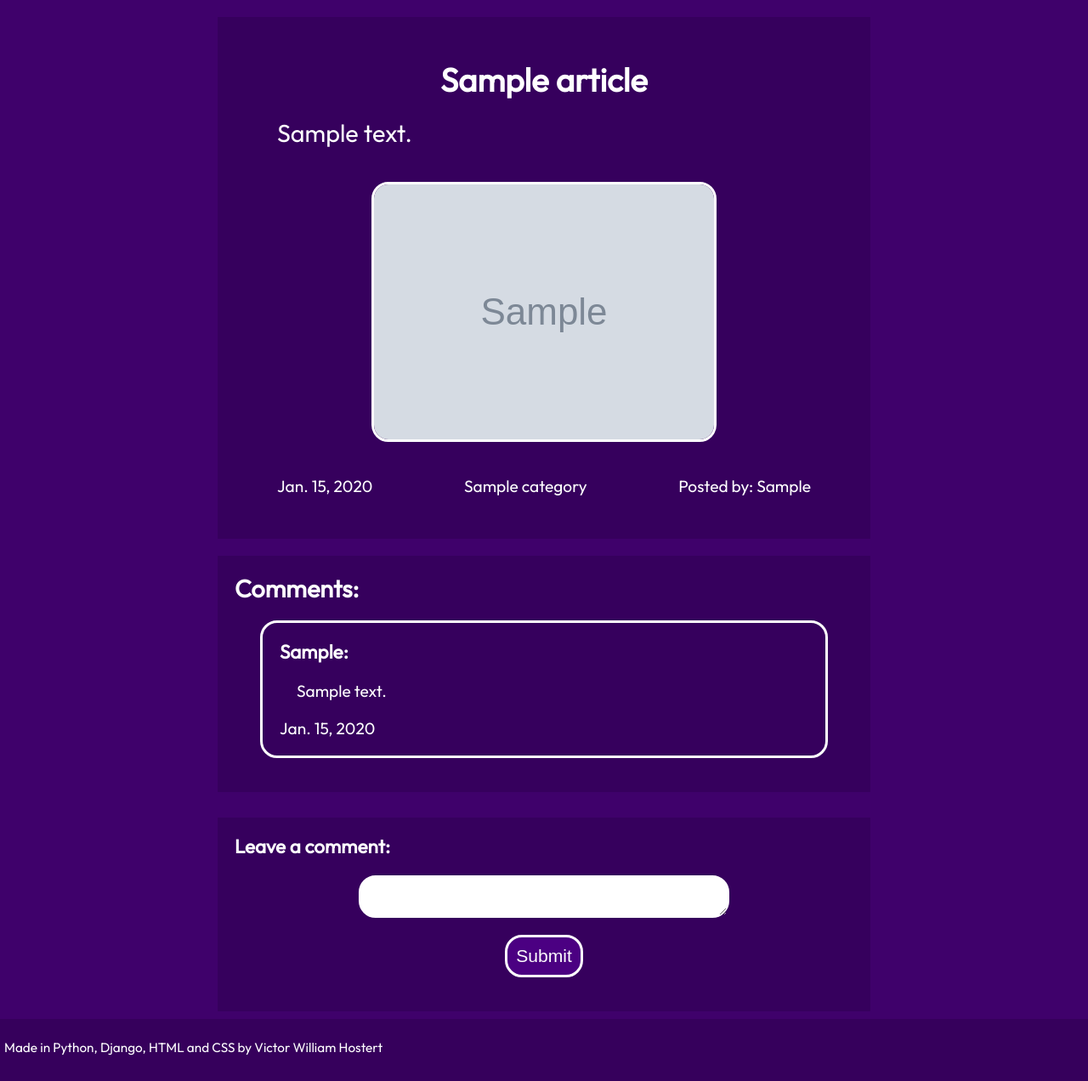
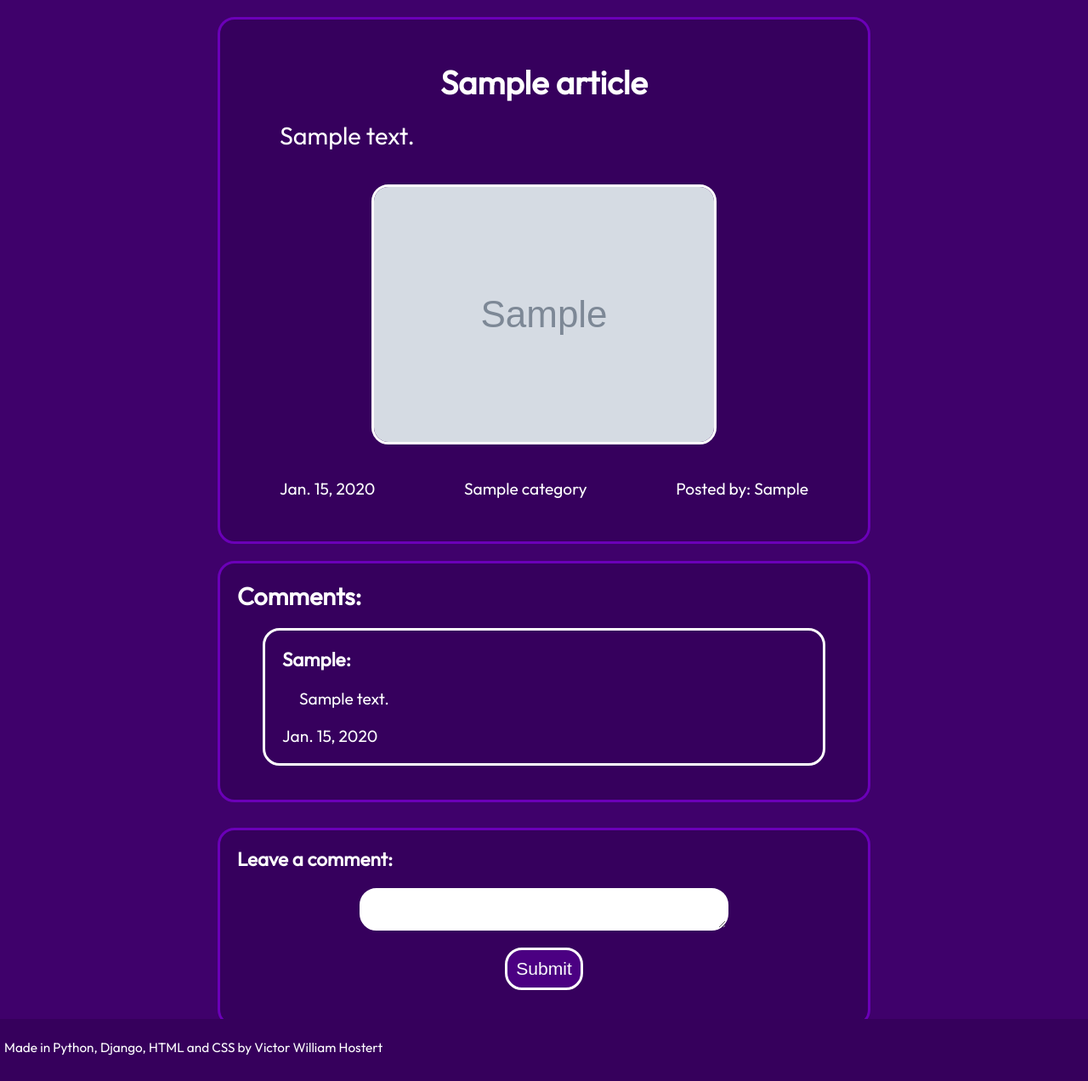
Before and after one commit to victorhostert/Django-Blog-Project, a Django app: a page that uses assets/templates/base.html in a window 1280 px wide. Shown: the part 190-1462 px from the top of the page at 85% size. Run offline with Django 3.2, Linux system fonts and the light colour scheme; a user stored in the database is signed in; tables that the repository leaves empty hold one stand-in row (values such as "Sample post"); grey boxes marked "Sample" are stand-in pictures.

Commit message:
fix: Minor fixes

```diff
--- a/assets/static/styles.css
+++ b/assets/static/styles.css
@@ -83,6 +83,8 @@ li{
     margin: 20px auto;
     width: 50%;
     overflow: hidden;
+    border: 3px solid rgb(107, 0, 184);
+    border-radius: 20px;
 }
 .article_title{
     text-align: center;
@@ -114,6 +116,8 @@ li{
 .post{
     padding: 40px;
     background-color: rgb(54, 0, 93);
+    border: 3px solid rgb(107, 0, 184);
+    border-radius: 20px;
     margin: 20px auto;
     width: 60%;
 }
@@ -227,6 +231,8 @@ button:hover{
     margin: 0 auto;
     padding: 20px;
     background-color: #36005D;
+    border: 3px solid rgb(107, 0, 184);
+    border-radius: 20px;
 }
 .comment{
     margin: 20px 30px;
@@ -245,6 +251,8 @@ button:hover{
     margin: 30px auto;
     background-color: #36005D;
     padding: 20px;
+    border: 3px solid rgb(107, 0, 184);
+    border-radius: 20px;
 }
 .create_comment *{
     display: block;
--- a/blog/models.py
+++ b/blog/models.py
@@ -12,6 +12,12 @@ class Category(models.Model):
     def create_default_category():
         if not Category.objects.all():
             Category.objects.create(name="No category")
+            Category.objects.create(name="Technology")
+            Category.objects.create(name="Science")
+            Category.objects.create(name="Entertainment")
+            Category.objects.create(name="Sports")
+            Category.objects.create(name="Funny")
+            Category.objects.create(name="Disclaimer")
 
 class Article(models.Model):
     title = models.CharField(max_length=100)
--- a/blog/views.py
+++ b/blog/views.py
@@ -18,7 +18,7 @@ def about(request):
 
 def post(request, slug):
     article = get_object_or_404(Article, slug=slug)
-    comments = Comment.objects.filter(author=request.user)
+    comments = Comment.objects.filter(article=article)
     if request.method == 'POST':
         form = forms.CommentForm(request.POST)
         if form.is_valid():
```
